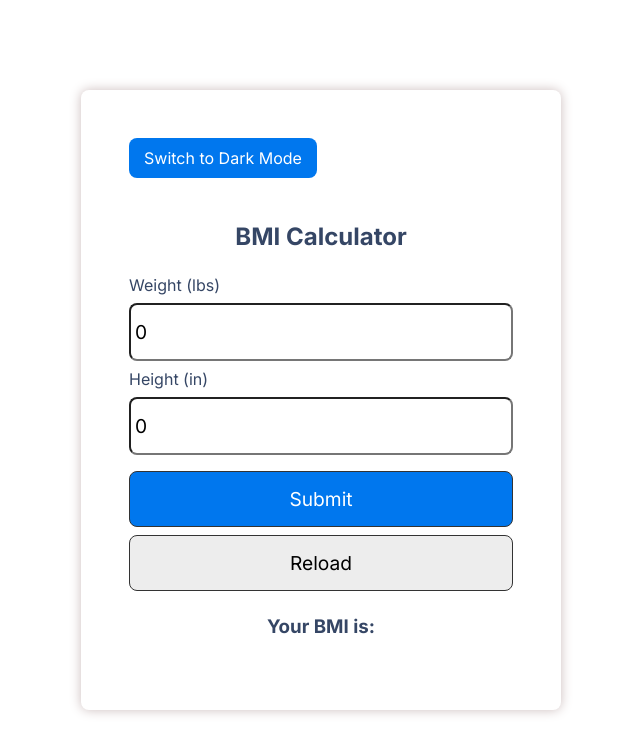
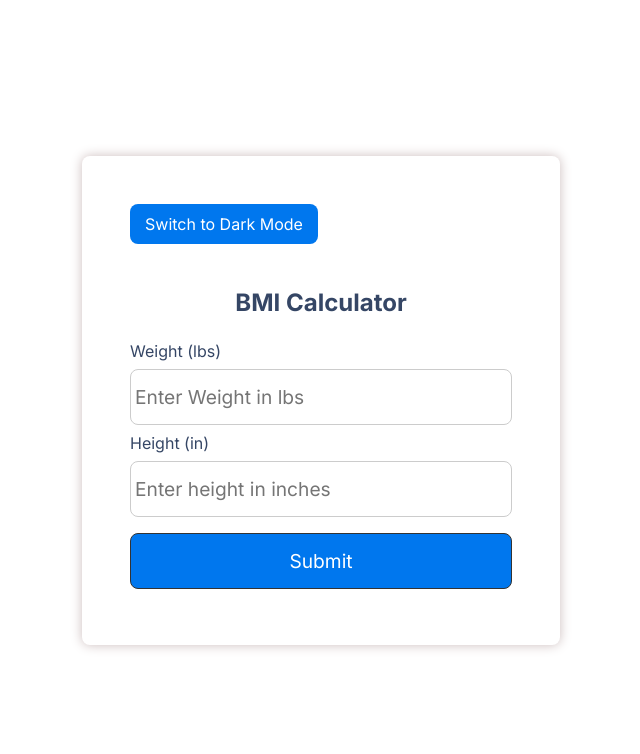
Before and after one commit to iiitl/bmi_calculator, a React (Create React App) app: page / in a window 1280 px wide. Shown: the top 754 px of the page, without its empty margins (319-959 px from the left). Built offline with nearby package versions, Linux system fonts and the light colour scheme.

Commit message:
changes in input theme

```diff
--- a/src/App.js
+++ b/src/App.js
@@ -1,75 +1,37 @@
 import './App.css';
-import './index.css'
-import React, {useState} from 'react'
+import './index.css';
+import React, { useState } from 'react';
 
 function App() {
-  // state
-  const [weight, setWeight] = useState(0)
-  const [height, setHeight] = useState(0)
-  const [bmi, setBmi] = useState('')
-  const [message, setMessage] = useState('')
+
   const [theme, setTheme] = useState('light');
 
   const toggleTheme = () => {
     setTheme(theme === 'light' ? 'dark' : 'light');
   };
 
-  let calcBmi = (event) => {
-    event.preventDefault()
-    console.log(event);
-
-    if (weight === 0 || height === 0) {
-      alert('Please enter a valid weight and height')
-    } else {
-      let bmi = (weight / (height * height) * 703)
-      setBmi(bmi.toFixed(1))
-
-
-        if (bmi < 18.5) {
-          setMessage('You are underweight')
-        }  else if (bmi >= 18.5 && bmi < 25) {
-          setMessage('You have healthy weight')
-        } else if (bmi>=25 && bmi <30) {
-          setMessage('You are overweight')
-        }else{
-          setMessage('You are obese')
-        }
-
-    }
-  }
-
-  let reload = () => {
-    window.location.reload()
-  }
-
-
   return (
     <div className={`app ${theme}-theme`}>
-    <div className='container'>
-    <button className='theme-toggle-btn' onClick={toggleTheme}>
+      <div className='container'>
+        <button className='theme-toggle-btn' onClick={toggleTheme}>
           Switch to {theme === 'light' ? 'Dark' : 'Light'} Mode
         </button>
-      <h2 className='center'>BMI Calculator</h2>
-        <form onSubmit={calcBmi}>
+        <h2 className='center'>BMI Calculator</h2>
+        <form>
           <div>
             <label>Weight (lbs)</label>
-            <input type="text" placeholder='Enter Weight in lbs' value={weight} onChange={(e) => setWeight(e.target.value)} />
+            <input className={`input-field ${theme}-theme`} type='text' placeholder='Enter Weight in lbs' />
           </div>
           <div>
             <label>Height (in)</label>
-            <input type="text" placeholder='Enter height in inches' value={height} onChange={(event) => setHeight(event.target.value)} />
+            <input className={`input-field ${theme}-theme`} type='text' placeholder='Enter height in inches' />
           </div>
           <div>
             <button className='btn' type='submit'>Submit</button>
-            <button className='btn btn-outline' onClick={reload} type='submit'>Reload</button>
           </div>
         </form>
-        <div className='center'>
-          <h3>Your BMI is: {bmi}</h3>
-          <p>{message}</p>
-        </div>
+      </div>
     </div>
-  </div>
   );
 }
 
--- a/src/index.css
+++ b/src/index.css
@@ -27,6 +27,27 @@
   color: white;
 }
 
+.input-field {
+  width: 100%;
+  font-size: 1.2rem;
+  padding: 15px 4px;
+  margin: 8px 0;
+  border-radius: 8px;
+  border: 1px solid #ccc;
+}
+
+.light-theme .input-field {
+  background-color: #fff;
+  color: #000;
+  border: 1px solid #ccc;
+}
+
+.dark-theme .input-field {
+  background-color: #444;
+  color: white;
+  border: 1px solid #777;
+}
+
 .theme-toggle-btn {
   margin-bottom: 20px;
   padding: 10px 15px;
@@ -37,6 +58,7 @@
   background-color: #0077EE;
   color: white;
 }
+
 
 .container {
   box-shadow: 0px 0px 12px #ccbdbd;
```
